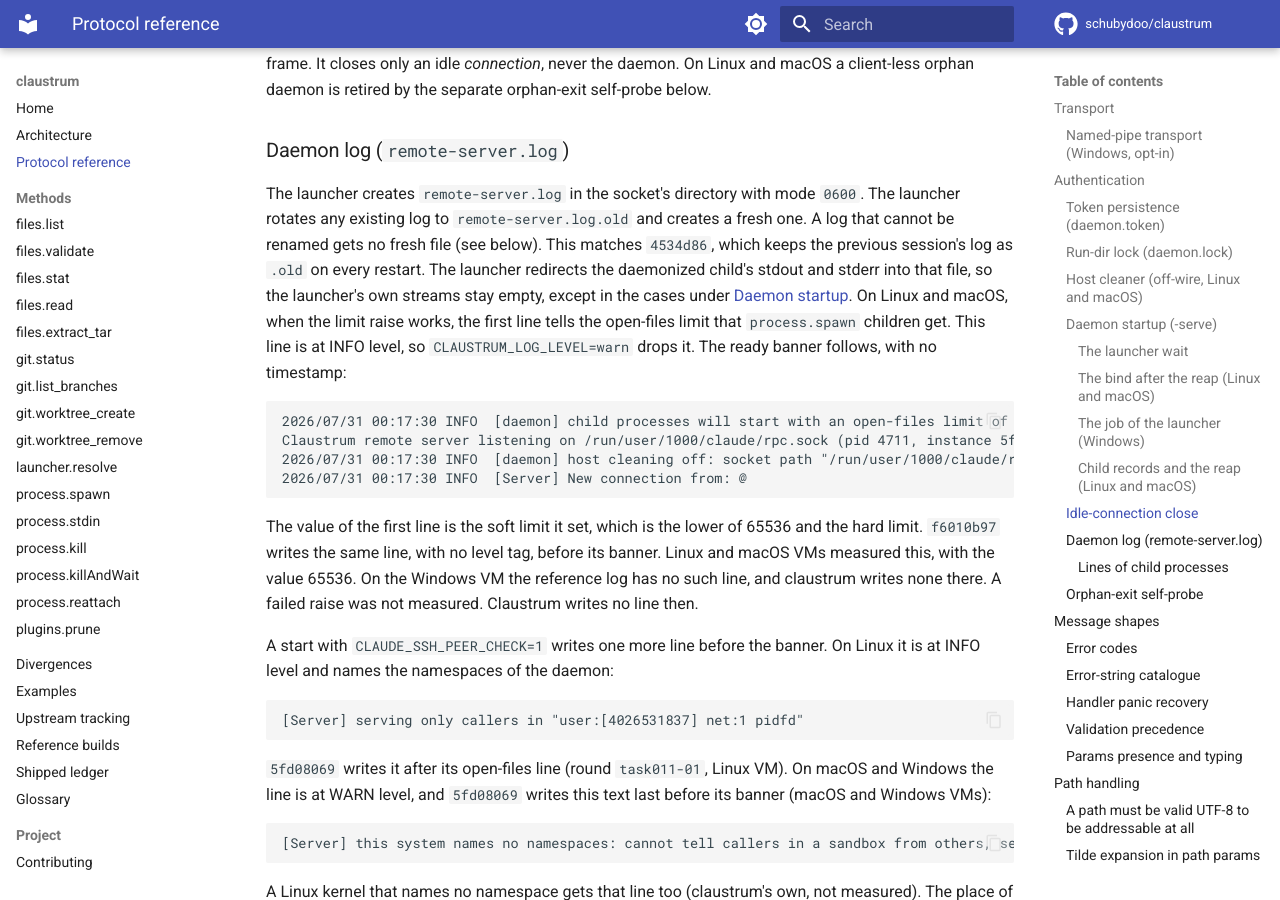
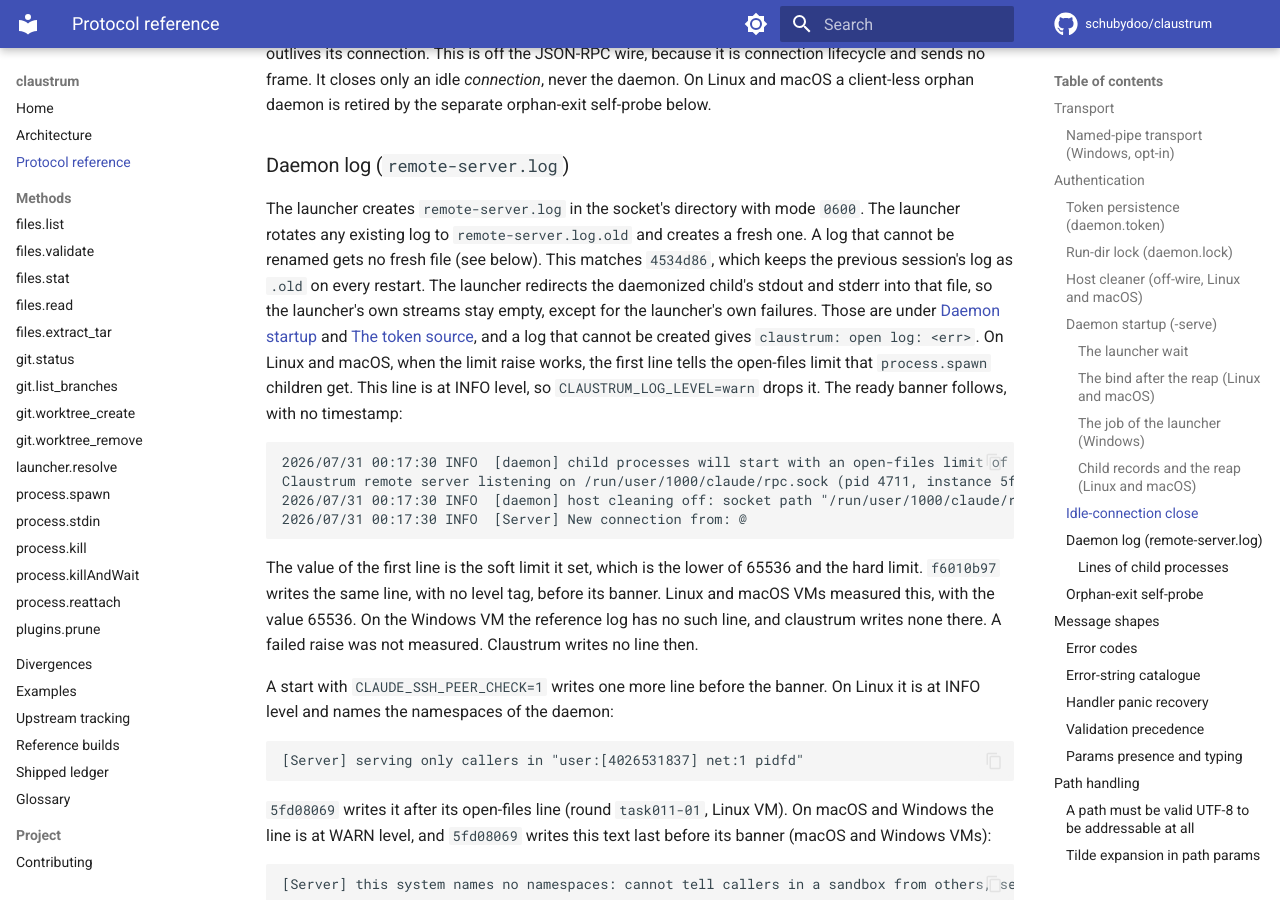
Before and after one commit to schubydoo/claustrum, an MkDocs documentation site: the page built from docs/PROTOCOL.md, in a window 1280 px wide and 900 px high, scrolled down 16179 px. Built offline with MkDocs 1.6.1 and Material for MkDocs 9.7.7, drawn with Linux system fonts in a browser that asks for light colours; comment, search, counter and statistics services are not loaded; some of the changed text lies outside the part shown.

Commit message:
docs: fix the review findings of the startup and -serve cut
Co-Authored-By: Claude Opus 5.5 <noreply@anthropic.com>

```diff
--- a/docs/PROTOCOL.md
+++ b/docs/PROTOCOL.md
@@ -554,7 +554,7 @@ any write. macOS and Windows re-exec `os.Args[0]` instead (not measured). The
 launcher creates a missing socket folder with mode `0700`. It sends the stdout and
 stderr of the daemon to the [daemon log](#daemon-log-remote-serverlog).
 
-##### The launcher wait
+#### The launcher wait
 
 The launcher connects to the socket path every 50 ms, for 12 s at most. It closes
 each connection at once, so the log of the daemon that answers holds a
@@ -584,7 +584,7 @@ A restart on a live socket unlinks the old socket and binds a new one. This is o
 the JSON-RPC wire. The departing daemon's matching half is the inode-ownership
 unlink under [Token persistence](#token-persistence-daemontoken).
 
-##### The bind after the reap (Linux and macOS)
+#### The bind after the reap (Linux and macOS)
 
 The daemon takes these steps in order. It claims `daemon.lock` and reaps the
 recorded children of a dead daemon. Then it removes the old socket file, binds,
@@ -599,7 +599,7 @@ reap itself.
 On Windows the daemon also removes the old socket file before it binds. It runs no
 reap there.
 
-##### The job of the launcher (Windows)
+#### The job of the launcher (Windows)
 
 On Windows the launcher starts the daemon outside the job of the launcher
 (`CREATE_BREAKAWAY_FROM_JOB`). So the daemon stays alive after an SSH session whose
@@ -679,8 +679,10 @@ The launcher creates `remote-server.log` in the socket's directory with mode
 no fresh file (see below). This matches `4534d86`, which
 keeps the previous session's log as `.old` on every restart. The launcher
 redirects the daemonized child's stdout and stderr into that file, so the
-launcher's own streams stay empty, except in the cases under
-[Daemon startup](#daemon-startup-serve). On Linux and macOS, when the limit raise
+launcher's own streams stay empty, except for the launcher's own failures. Those
+are under [Daemon startup](#daemon-startup-serve) and
+[The token source](#the-token-source), and a log that cannot be created gives
+`claustrum: open log: <err>`. On Linux and macOS, when the limit raise
 works, the first line tells the open-files limit that `process.spawn` children
 get. This line is at INFO level, so `CLAUSTRUM_LOG_LEVEL=warn` drops it. The
 ready banner follows, with no timestamp:
@@ -3425,9 +3427,10 @@ The binary self-daemonizes. It re-execs itself as a detached process, which
 reparents to init, and that process runs the RPC server.
 [Daemon startup](#daemon-startup-serve) has what the start does, the ready line,
 and the exit codes and texts of the launcher. Unless a rule here says otherwise,
-it is measured against `89cb6289` on Linux and macOS VMs.
-
-##### The token source
+it is measured against `89cb6289` on Linux and macOS VMs. The flags under
+[Flags of claustrum alone](#flags-of-claustrum-alone) have no reference run.
+
+#### The token source
 
 A token source is required. The detached daemon tests for it, not the launcher.
 The daemon writes its reason to its own stderr, which is the
@@ -3454,7 +3457,7 @@ The daemon writes its reason to its own stderr, which is the
   `claustrum: read --token-file: open : <err>`, and the launcher gives up at 12 s
   (from the code).
 
-##### The login-shell PATH (Linux and macOS)
+#### The login-shell PATH (Linux and macOS)
 
 The daemon runs no login shell at its start. The first `process.spawn` reads the
 login-shell PATH, and that spawn waits for the read. The daemon keeps the result
@@ -3486,7 +3489,7 @@ entries is not measured. A daemon that has a `TERM`, or that has no `HOME`, `PAT
 or `USER`, is not measured either. The shell of the SSH agent read gets another
 environment.
 
-##### The re-exec marker
+#### The re-exec marker
 
 The re-exec marker is `CLAUSTRUM_DAEMON_CHILD`, not the reference's
 `CLAUDE_SSH_DAEMON_CHILD`. [ARCHITECTURE.md](ARCHITECTURE.md) has the reason.
@@ -3494,7 +3497,7 @@ claustrum unsets its own marker before it spawns. The daemon still sets
 `CLAUDE_SSH_DAEMON_CHILD=1` in its environment, so `process.spawn` children
 inherit it as on the reference.
 
-##### Flags of claustrum alone
+#### Flags of claustrum alone
 
 These flags are off the wire. `-keep-children` and `-listen-pipe` have an entry in
 [`DIVERGENCES.md`](DIVERGENCES.md). `-metrics-addr` and `-wire-log` have none, and
```
Also changed, not shown: other parts of docs/PROTOCOL.md (+1 -1 lines), 1 other file.
